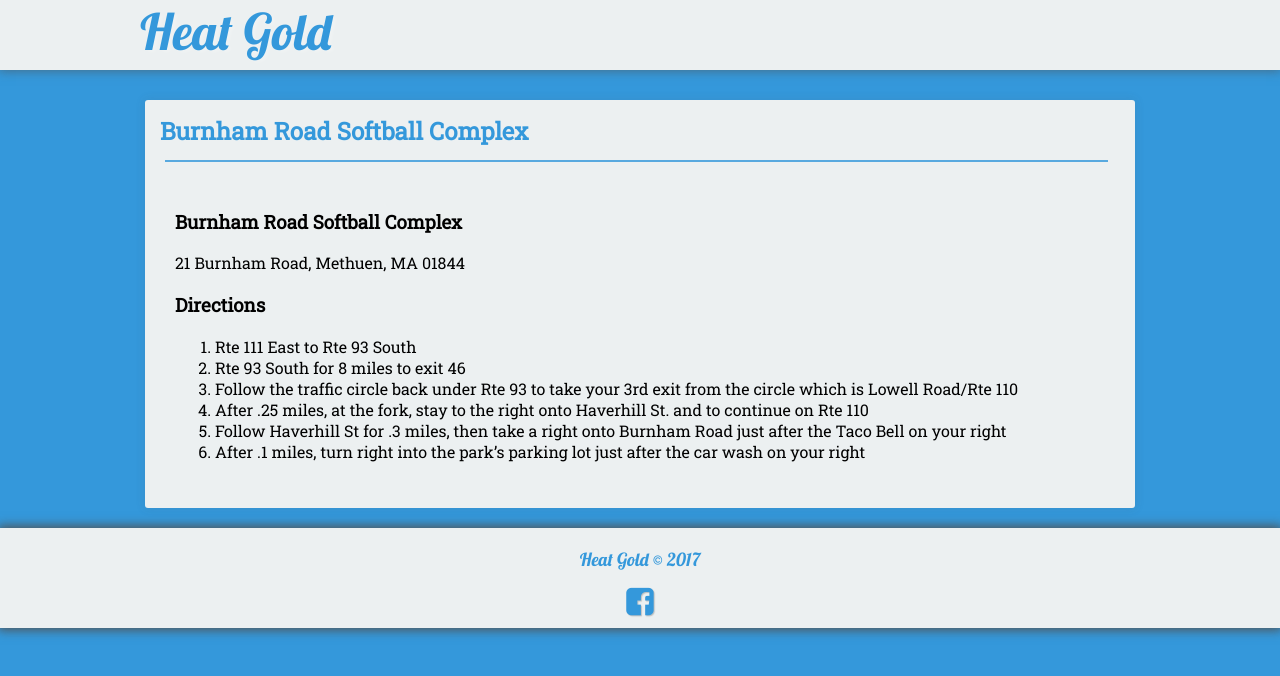
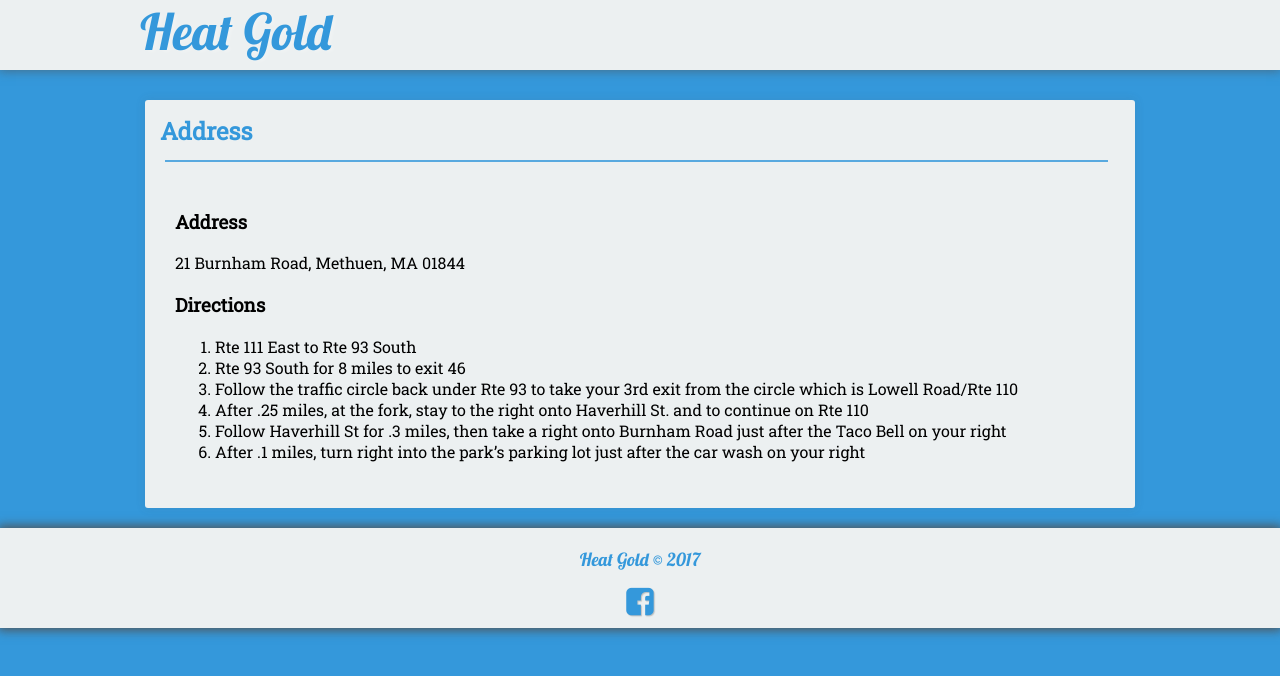
Before and after one commit to seanmerrow/ecf, a Jekyll site: the page built from fields/methuen.md, in a window 1280 px wide. Shown: the top 676 px of the page. Built offline with Jekyll 4.4.1, drawn with Linux system fonts in a browser that asks for light colours; nearby versions of some CDN libraries; our own code applies the rules of GitHub Pages for plain Markdown files.

Commit message:
Update methuen.md

```diff
--- a/fields/methuen.md
+++ b/fields/methuen.md
@@ -2,7 +2,7 @@
 Layout: post
 Title: Methuen, MA – Burnham Road Softball Complex
 ---
-### Burnham Road Softball Complex
+### Address
 21 Burnham Road, Methuen, MA 01844
 
 ### Directions
```
